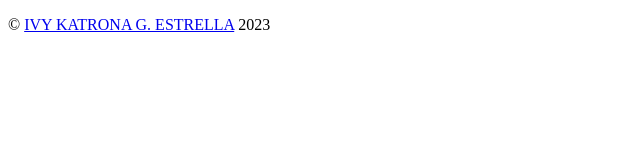
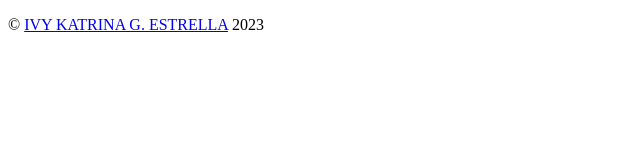
Before and after one commit to ivykatrinaestrella/LINKS-AND-IMAGES, a plain HTML site: page misc/aboutus.html in a window 1280 px wide. Shown: the full height of the page, 0-640 px from the left. Drawn offline with Linux system fonts and the light colour scheme.

Commit message:
Add files via upload

```diff
--- a/misc/aboutus.html
+++ b/misc/aboutus.html
@@ -8,7 +8,7 @@
 </head>
 <body>
     <p>
-        &copy; <a href="../index.html">IVY KATRONA G. ESTRELLA</a> 2023
+        &copy; <a href="../index.html">IVY KATRINA G. ESTRELLA</a> 2023
     </p>
 
 </body>
```
